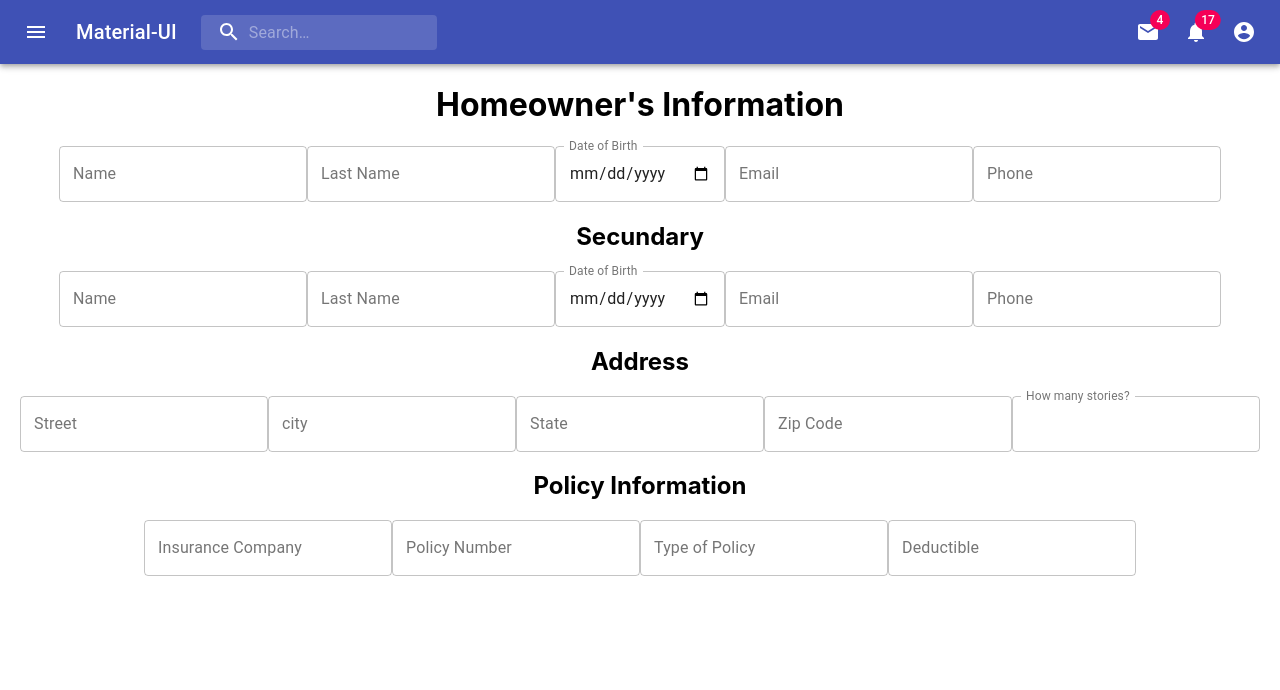
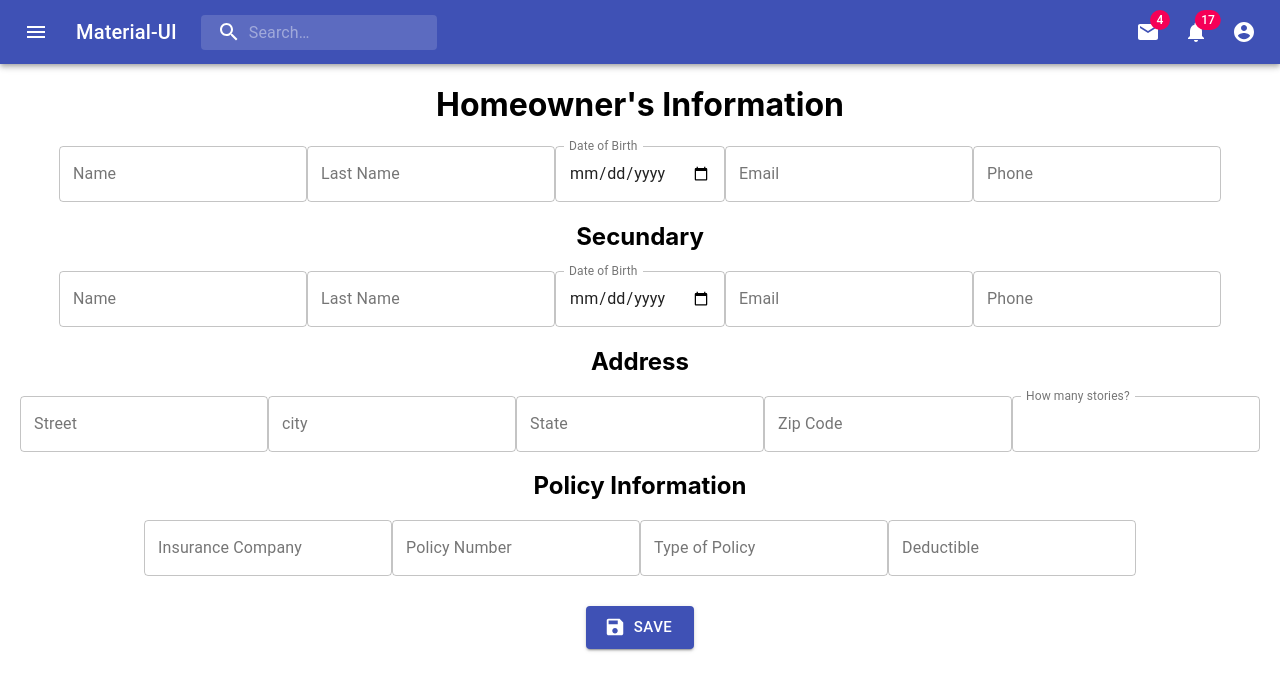
Before and after one commit to manuelr14/roofing-sales, a React (Create React App) app in the folder roofingapp/client/: page / in a window 1280 px wide. Shown: the top 690 px of the page. Built offline with nearby package versions, Linux system fonts and the light colour scheme.

Commit message:
button added

```diff
--- a/roofingapp/client/src/pages/newcustomer.js
+++ b/roofingapp/client/src/pages/newcustomer.js
@@ -1,6 +1,9 @@
 import React from 'react';
 import TextField from '@material-ui/core/TextField';
+import Button from '@material-ui/core/Button';
 import { makeStyles } from '@material-ui/core/styles';
+import SaveIcon from '@material-ui/icons/Save';
+import Icon from '@material-ui/core/Icon';
 
 class App extends React.Component {
 
@@ -235,8 +238,21 @@ render(){
                  onChange={this.handleChange}/>
 
             </div>
+            <div>
+<Button
+variant="contained"
+color="primary"
+size="large"
+style={{marginTop: '30px'}}
+// className={classes.button}
+startIcon={<SaveIcon />}
+>
+Save
+</Button>
+</div>
 
         </form>
+
     );
 };
 }
```
